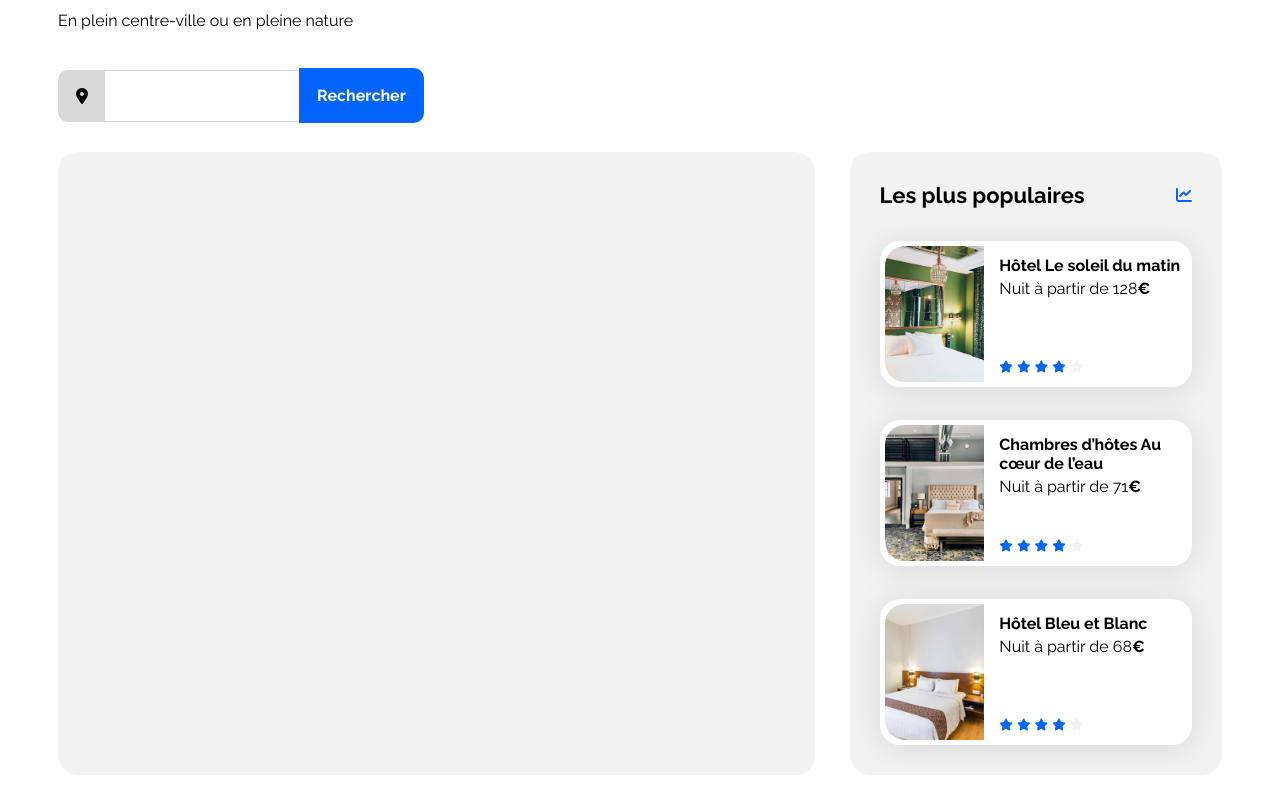
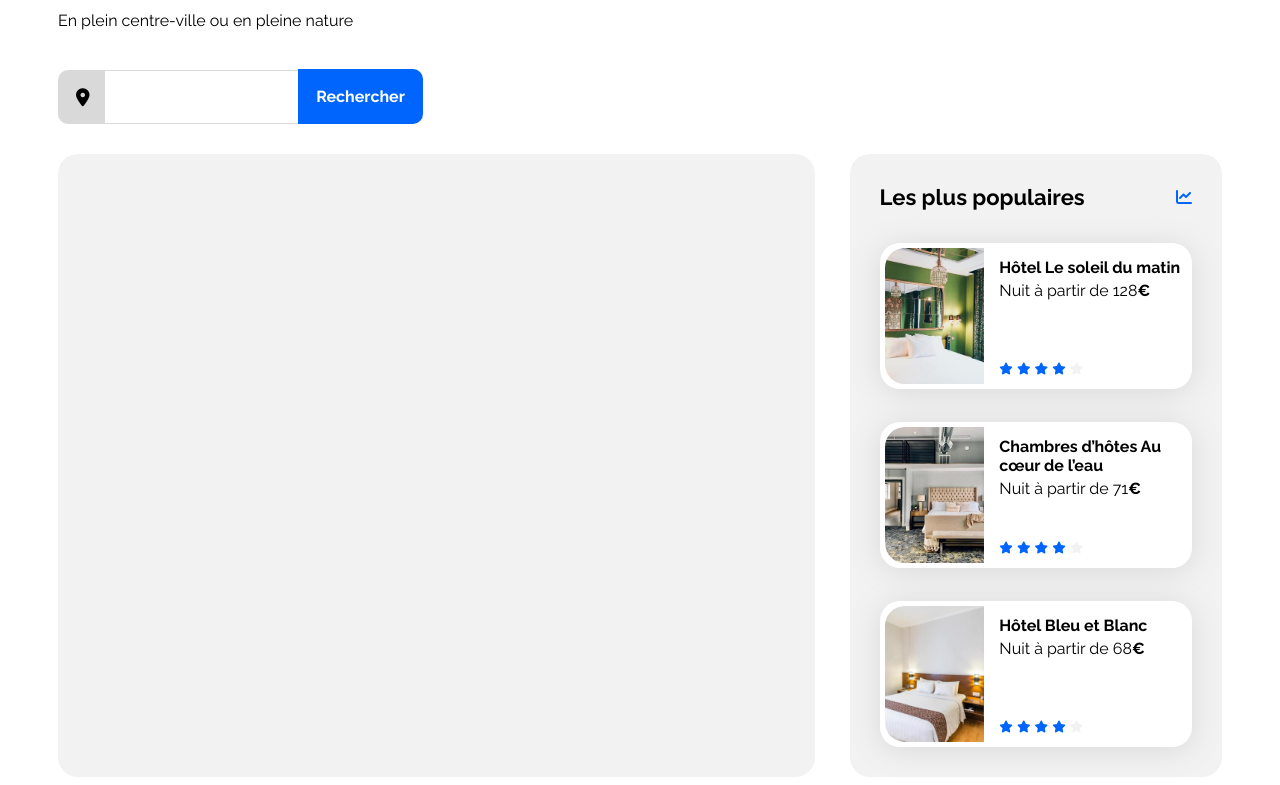
Before and after one commit to AntoineA4/Booki-accueil-Projet1, a plain HTML site: page index.html in a window 1280 px wide. Shown: the part 128-913 px from the top of the page. Drawn offline with Linux system fonts and the light colour scheme.

Commit message:
font-size-cta

```diff
--- a/css/style.css
+++ b/css/style.css
@@ -95,12 +95,14 @@ a {
     align-items: flex-start;
     margin-bottom: 30px;
     margin-top: 40px;
+    font-size: 22px;
 
 }
 .fa-location-dot {
     background-color: #D9D9D9;
     border-radius: 10px 0px 0px 10px;
     padding: 18px;
+    font-size: 18px;
 
 }
 .cta-label {
@@ -109,14 +111,17 @@ a {
     color: rgb(255, 255, 255);
     border-radius: 0px 10px 10px 0px;
     padding: 18px;
+    font-size: 16px;
 }
 
 .input-cta {
     border: 1px solid  #D9D9D9;
     width: 190px;
-    height: 48px;
-    margin-right: -5px;
-    margin-left: -2px;
+    height: 50px;
+    margin-right: -7px;
+    margin-left: -4px;
+    font-size: 16px;
+    font-weight: bold;
 }
 .desktop {
     display: inline-block;
```
